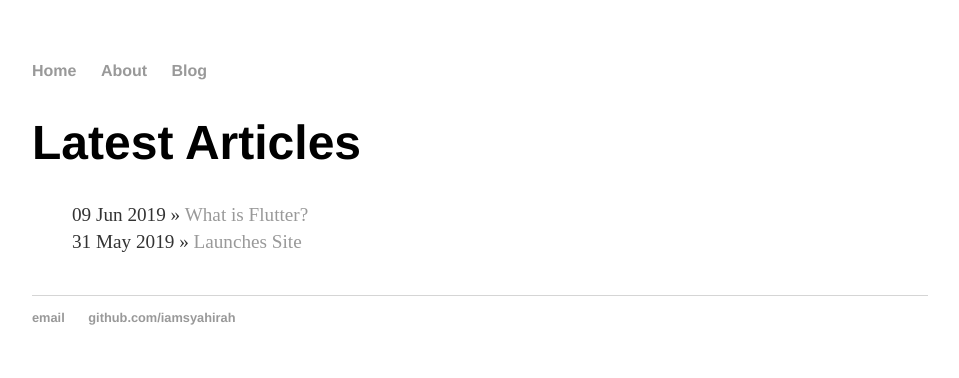
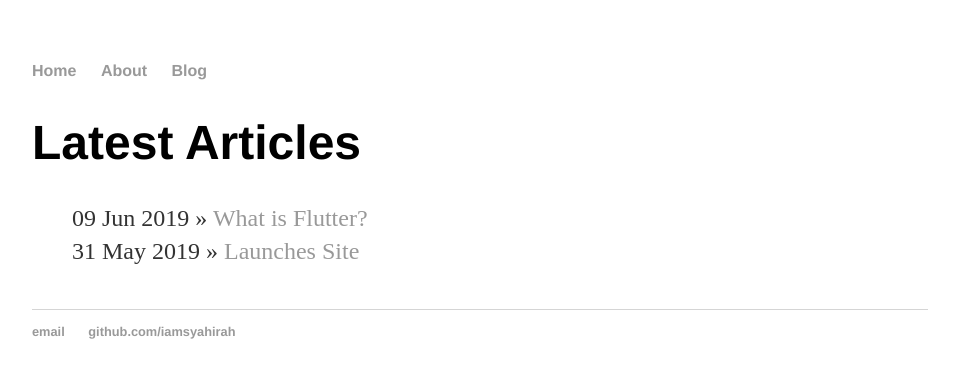
Before and after one commit to iamsyahirah/iamsyahirah.github.io, a Jekyll site: the page built from blog/index.html, in a window 1280 px wide. Shown: the top 378 px of the page, without its empty margins (160-1119 px from the left). Built offline with Jekyll 4.4.1, drawn with Linux system fonts in a browser that asks for light colours.

Commit message:
Update font to 1.5em

```diff
--- a/css/main.css
+++ b/css/main.css
@@ -17,7 +17,7 @@ nav ul li, footer ul li { display: inline; margin-right: 20px; }
 footer { border-top: 1px solid #d5d5d5; font-size: .8em; }
 
 /* Blog */
-ul.posts { margin: 20px auto 40px; font-size: 1.2em; }
+ul.posts { margin: 20px auto 40px; font-size: 1.5em; }
 ul.posts li { list-style: none; }
 .image-centered { margin: 0 auto; display: block; max-height: 80%; max-width: 100%;
 }
```
